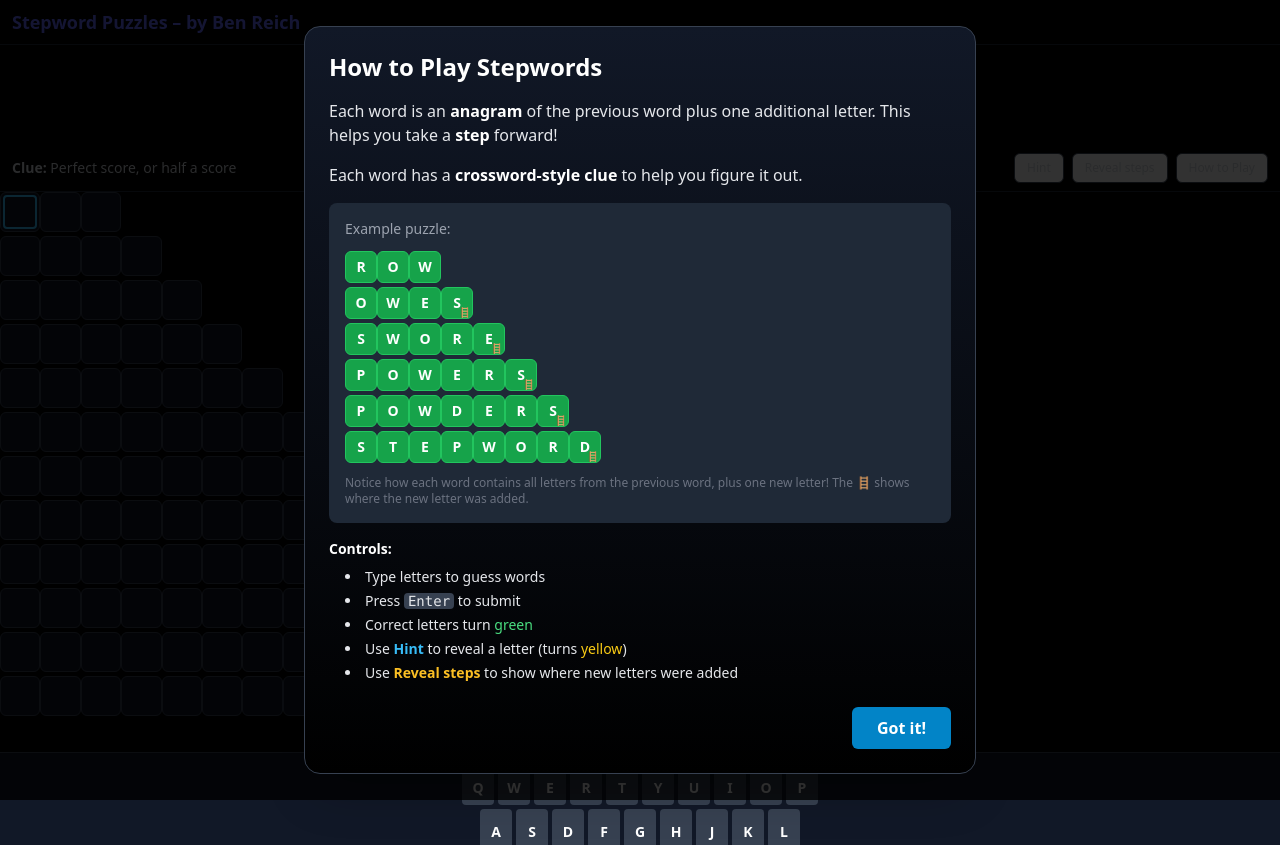
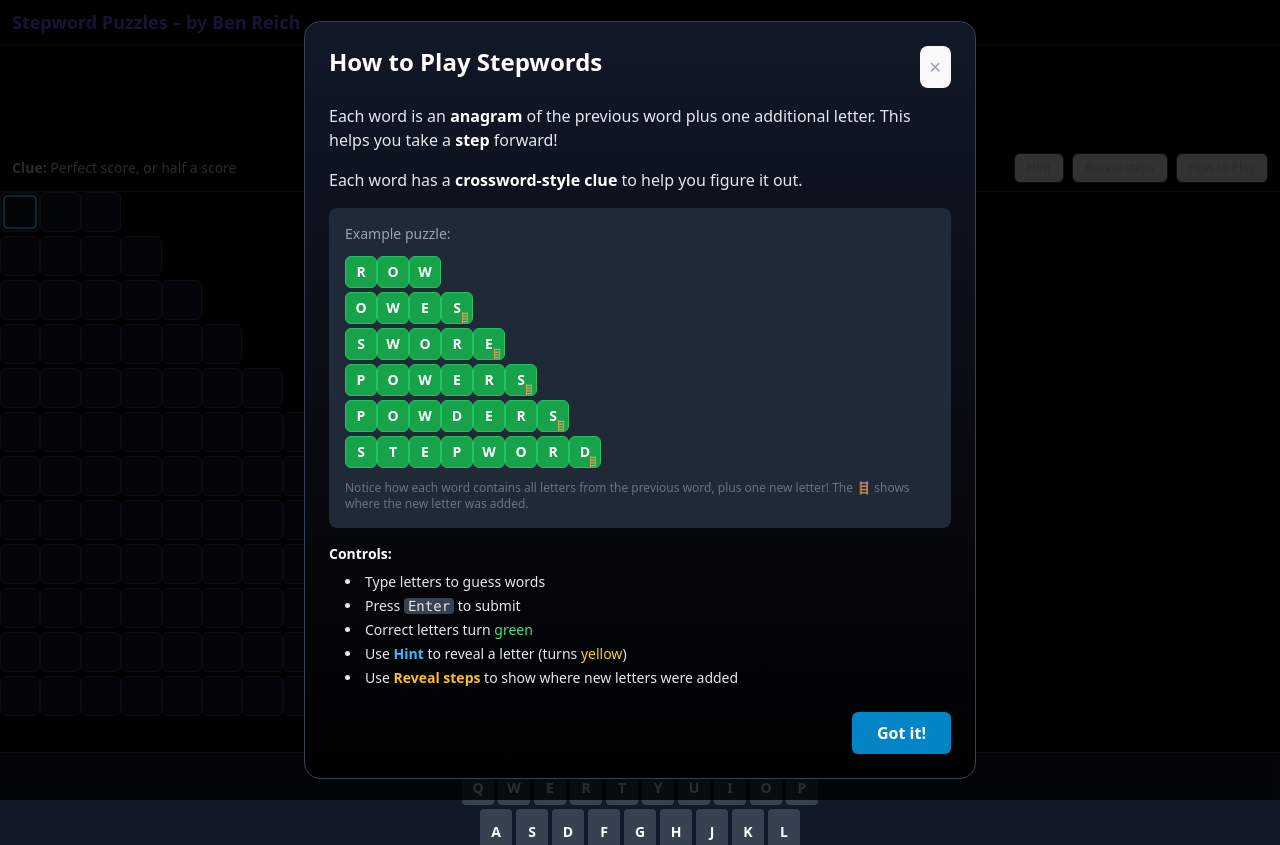
Before and after one commit to benreich4/stepwords, a React (Vite) app: page /1 in a window 1280 px wide. Built offline with nearby package versions, Linux system fonts and the light colour scheme.

Commit message:
Try to fix how-to modal

```diff
--- a/src/components/HowToPlayModal.jsx
+++ b/src/components/HowToPlayModal.jsx
@@ -1,8 +1,17 @@
 export default function HowToPlayModal({ onClose }) {
   return (
-    <div className="fixed inset-0 z-50 flex items-center justify-center bg-black/80 px-4">
-      <div className="w-full max-w-2xl rounded-2xl border border-gray-700 bg-gradient-to-b from-gray-900 to-black p-6 shadow-2xl">
-        <div className="text-2xl font-bold text-white mb-4">How to Play Stepwords</div>
+    <div className="fixed inset-0 z-50 flex items-start justify-center bg-black/80 px-4 py-4 overflow-y-auto">
+      <div className="w-full max-w-2xl rounded-2xl border border-gray-700 bg-gradient-to-b from-gray-900 to-black p-6 shadow-2xl my-auto">
+        <div className="flex items-start justify-between mb-4">
+          <div className="text-2xl font-bold text-white">How to Play Stepwords</div>
+          <button
+            onClick={onClose}
+            className="ml-4 p-2 text-gray-400 hover:text-white hover:bg-gray-700 rounded-lg transition-colors"
+            aria-label="Close"
+          >
+            ✕
+          </button>
+        </div>
 
         <div className="space-y-4 text-gray-200">
           <p>
```
